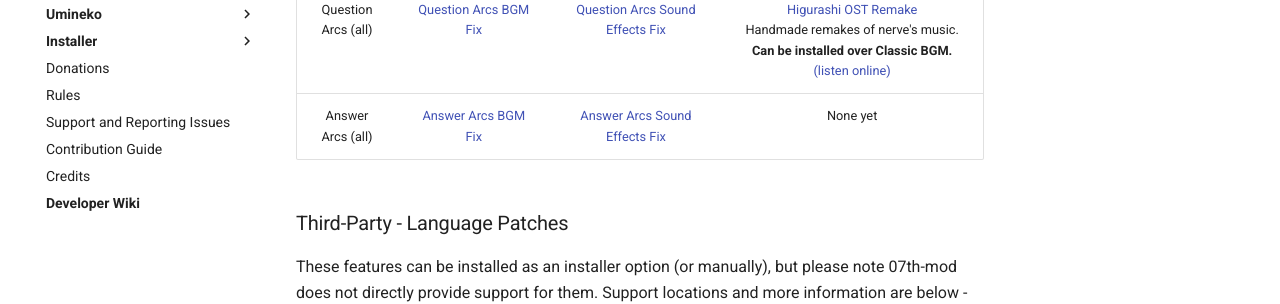
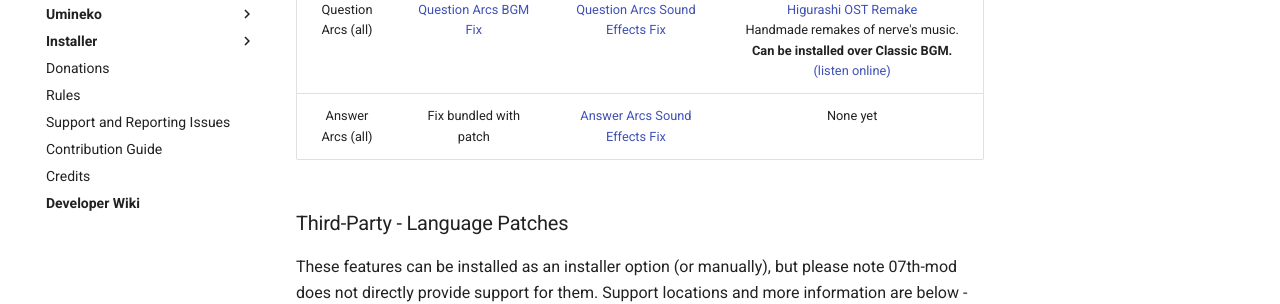
Before and after one commit to 07th-mod/wiki, an MkDocs documentation site: the page built from docs/Higurashi/Manual-Installation.md, in a window 1280 px wide and 900 px high, scrolled down 4507 px. Shown: the part 363-667 px from the top of the window. Built offline with MkDocs 1.6.1 and Material for MkDocs 9.7.7, drawn with Linux system fonts in a browser that asks for light colours.

Commit message:
Removed optional BGM link

```diff
--- a/docs/Higurashi/Manual-Installation.md
+++ b/docs/Higurashi/Manual-Installation.md
@@ -268,7 +268,7 @@
 </tr>
 <tr class="even">
 <td style="text-align: center;">Answer Arcs (all)</td>
-<td style="text-align: center;"><a href="https://07th-mod.com/rikachama/audio/HigurashiKai-OldBGM.7z">Answer Arcs BGM Fix</a></td>
+<td style="text-align: center;">Fix bundled with patch</td>
 <td style="text-align: center;"><a href="https://07th-mod.com/rikachama/audio/HigurashiKai-OldSE.7z">Answer Arcs Sound Effects Fix</a></td>
 <td style="text-align: center;">None yet</td>
 </tr>
```
